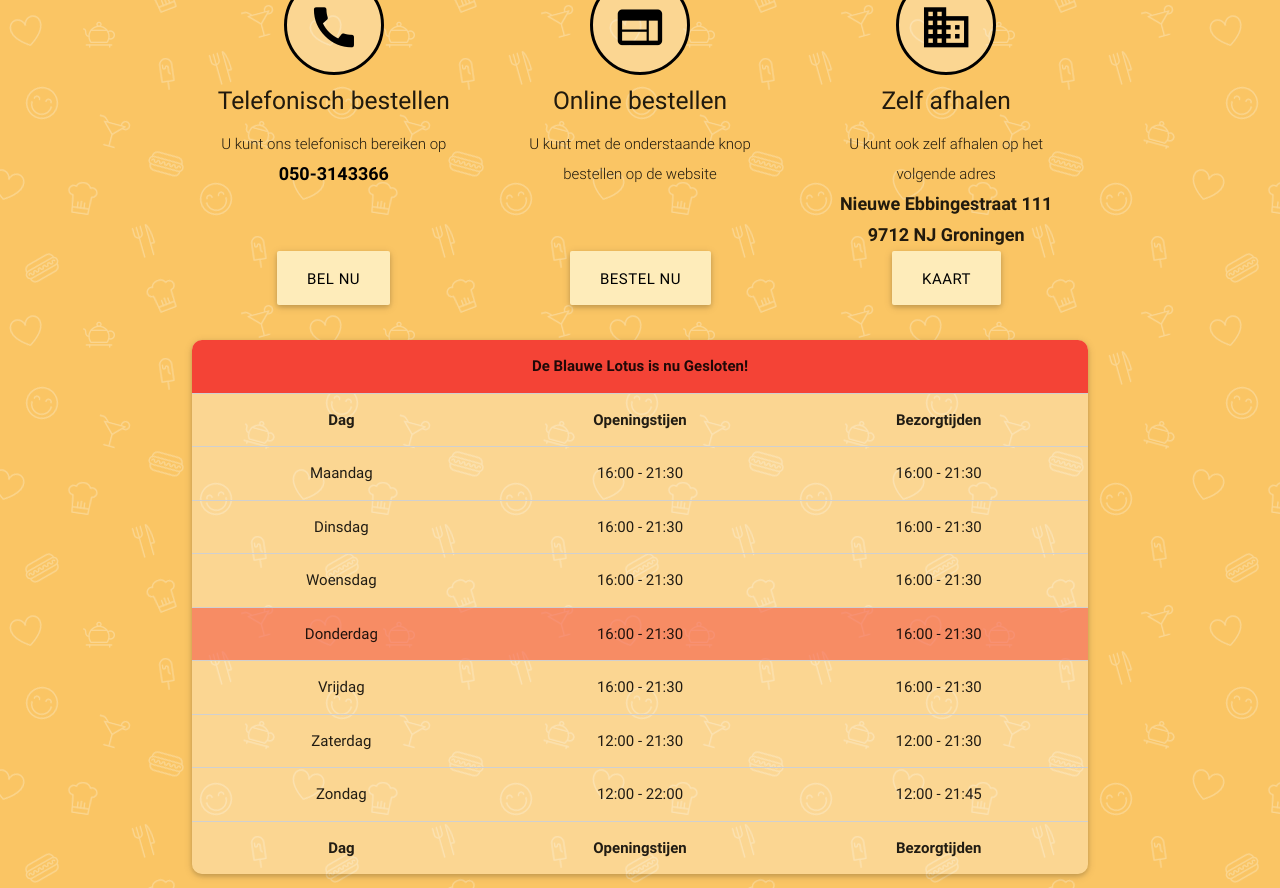
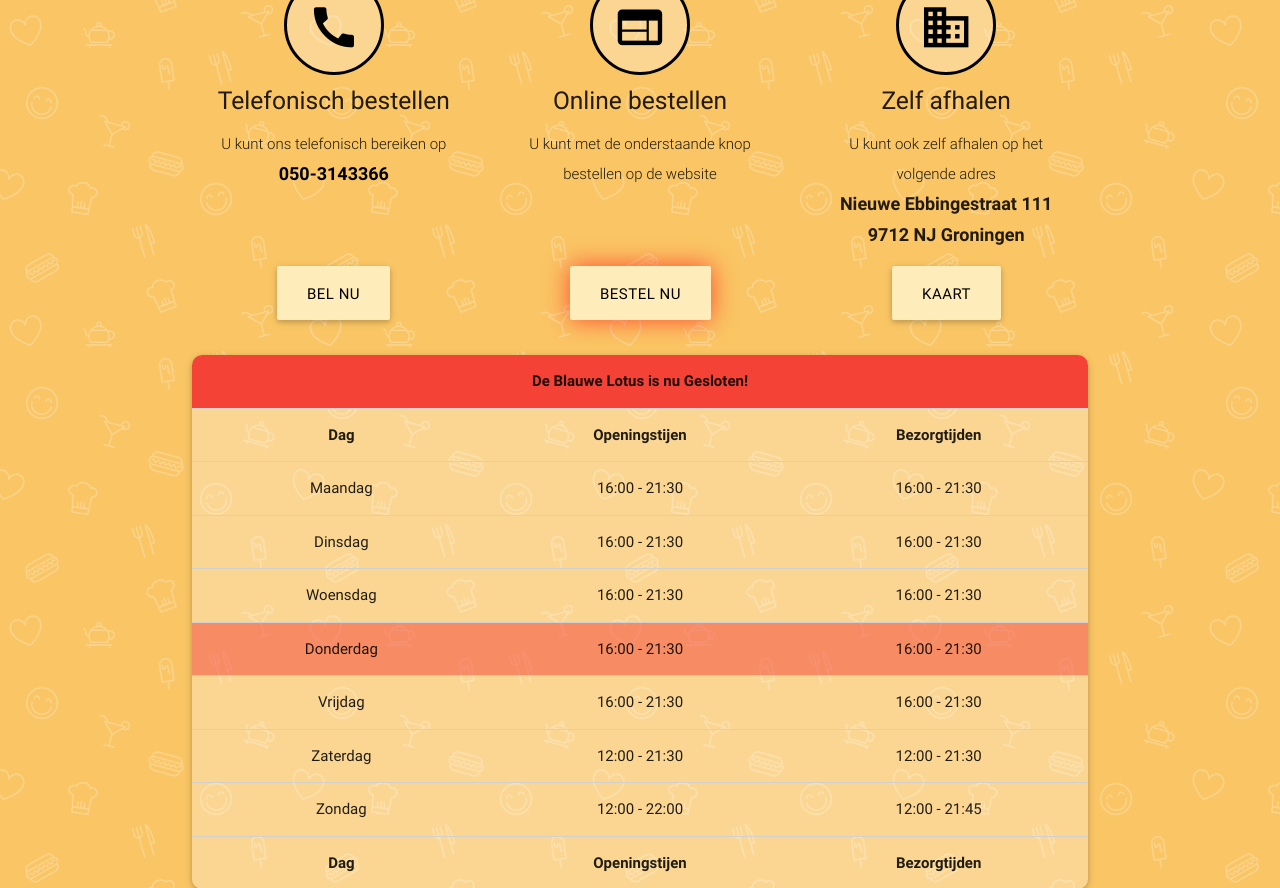
Before and after one commit to Netherland/Netherland.github.io, a PHP site: page / in a window 1280 px wide. Shown: the part 604-1492 px from the top of the page. Run offline with PHP 8.4, Linux system fonts and the light colour scheme; some libraries are stand-ins or nearby versions; some web fonts are replaced.

Commit message:
Added files via upload

```diff
--- a/css/style.css
+++ b/css/style.css
@@ -265,6 +265,10 @@ margin-top: 18vh;
     padding-top:35px;
 }
 
+.morepadbtm {
+    padding-bottom:10px;
+}
+
 .nopadtop {
     padding-top:0px;
 }
@@ -439,6 +443,7 @@ box-shadow: 0px 0px 36px 0px rgba(204,37,45,1);
 
 .drink {
     width:100%;
+    padding:30px;
 }
 
 .italic {
@@ -473,3 +478,38 @@ box-shadow: 0px 0px 36px 0px rgba(204,37,45,1);
 .alert {
     background-color:rgba(244,67,54,0.5);
 }
+
+div.collapsible-header.lotuskleur.flow-text, div.collapsible-header.menutitel.flow-text.center.z-depth-1.name {
+    cursor:default;
+}
+
+.bestelknop {
+    -webkit-animation: mymove 2s infinite; /* Chrome, Safari, Opera */
+    animation: mymove 2s infinite;
+}
+
+/* Chrome, Safari, Opera */
+@-webkit-keyframes mymove {
+    0%   {-webkit-box-shadow: 0px 0px 0px 0px rgba(255, 255, 255, 0.75);
+-moz-box-shadow:    0px 0px 0px 0px rgba(255, 255, 255, 0.75);
+box-shadow:         0px 0px 0px 0px rgba(255, 255, 255, 0.75);}
+    50%  {-webkit-box-shadow: 0px 0px 28px 0px rgba(255, 0, 0, 0.75);
+-moz-box-shadow:    0px 0px 28px 0px rgba(255, 0, 0, 0.75);
+box-shadow:         0px 0px 28px 0px rgba(255, 0, 0, 0.75);}
+    100% {-webkit-box-shadow: 0px 0px 0px 0px rgba(255, 255, 255, 0.75);
+-moz-box-shadow:    0px 0px 0px 0px rgba(255, 255, 255, 0.75);
+box-shadow:         0px 0px 0px 0px rgba(255, 255, 255, 0.75);}
+}
+
+/* Standard syntax */
+@keyframes mymove {
+    0%   {-webkit-box-shadow: 0px 0px 0px 0px rgba(255, 255, 255, 0.75);
+-moz-box-shadow:    0px 0px 0px 0px rgba(255, 255, 255, 0.75);
+box-shadow:         0px 0px 0px 0px rgba(255, 255, 255, 0.75);}
+    50%  {-webkit-box-shadow: 0px 0px 28px 0px rgba(255, 0, 0, 0.75);
+-moz-box-shadow:    0px 0px 28px 0px rgba(255, 0, 0, 0.75);
+box-shadow:         0px 0px 28px 0px rgba(255, 0, 0, 0.75);}
+    100% {-webkit-box-shadow: 0px 0px 0px 0px rgba(255, 255, 255, 0.75);
+-moz-box-shadow:    0px 0px 0px 0px rgba(255, 255, 255, 0.75);
+box-shadow:         0px 0px 0px 0px rgba(255, 255, 255, 0.75);}
+}
--- a/index.html
+++ b/index.html
@@ -47,7 +47,7 @@
 <body>
 
           <h1> NIET GEBRUIKEN!!!! TEST PAGINA VOOR BROWSER COMPABILITEIT!!! </h1>
-          <div id="gebruikphp"></div><h4>Gebruik de php pagina</h4></div>
+          <h4>Gebruik de php pagina</h4>
 
 
 
--- a/index.php
+++ b/index.php
@@ -95,7 +95,7 @@
                 <h2 class="center black-text iconsymbol"><i class="material-icons">call</i></h2></div>
               <h5 class="center">Telefonisch bestellen</h5>
 
-              <p class="light center">U kunt ons telefonisch bereiken op<br><span class="infoimportant black-text">050-3143366</span><br><a class="btn-large waves-effect waves-light lotuskleur lighten-1 black-text lotuskleur hide-on-med-and-up" href="tel:0503143366">Bel Nu</a><br></p>
+              <p class="light center">U kunt ons telefonisch bereiken op<br><span class="infoimportant black-text">050-3143366</span><br><a class="btn-large moremargins waves-effect waves-light lotuskleur lighten-1 black-text lotuskleur hide-on-med-and-up z-depth-1" href="tel:0503143366">Bel Nu</a><br></p>
             </div>
           </div>
 
@@ -108,7 +108,7 @@
               <p class="light center">U kunt met de onderstaande knop bestellen op de website
               </p>
               <div class="row center">
-                <a class="btn-large waves-effect waves-light lotuskleur lighten-1 black-text lotuskleur hide-on-med-and-up" href="http://bestellen.blauwe-lotus.nl/">Bestel Nu</a>
+                <a class="btn-large waves-effect waves-light lotuskleur lighten-1 black-text lotuskleur hide-on-med-and-up bestelknop z-depth-1 moremargins" href="http://bestellen.blauwe-lotus.nl/">Bestel Nu</a>
               </div>
 
             </div>
@@ -121,17 +121,17 @@
                 <h2 class="center black-text iconsymbol"><i class="material-icons">business</i></h2></div>
               <h5 class="center">Zelf afhalen</h5>
 
-              <p class="light center nomargins">U kunt ook zelf afhalen op het volgende adres<br><span class="infoimportant">Nieuwe Ebbingestraat 111<br>9712 NJ Groningen</span></p>
+              <p class="light center">U kunt ook zelf afhalen op het volgende adres<br><span class="infoimportant">Nieuwe Ebbingestraat 111<br>9712 NJ Groningen</span></p>
               <div class="row center nomargins">
-                <a class="btn-large waves-effect waves-light lotuskleur lighten-1 black-text lotuskleur ss hide-on-med-and-up" href="#map">Kaart</a>
+                <a class="btn-large waves-effect waves-light lotuskleur lighten-1 black-text lotuskleur ss hide-on-med-and-up z-depth-1 moremargins" href="#map">Kaart</a>
               </div>
             </div>
           </div>
         </div>
         <div class="row hide-on-small-only center">
-          <div class="col s4"><a class="btn-large waves-effect waves-light lotuskleur lighten-1 black-text lotuskleur tooltipped" data-position="top" data-delay="50" data-tooltip="werkt alleen op mobiel" href="tel:0503143366">Bel Nu</a></div>
-          <div class="col s4"><a class="btn-large waves-effect waves-light lotuskleur lighten-1 black-text lotuskleur" href="http://bestellen.blauwe-lotus.nl/">Bestel Nu</a></div>
-          <div class="col s4"><a class="btn-large waves-effect waves-light lotuskleur lighten-1 black-text lotuskleur ss" href="#map">Kaart</a></div>
+          <div class="col s4"><a class="btn-large waves-effect waves-light lotuskleur lighten-1 black-text lotuskleur tooltipped z-depth-1" data-position="top" data-delay="50" data-tooltip="werkt alleen op mobiel" href="tel:0503143366">Bel Nu</a></div>
+          <div class="col s4"><a class="btn-large waves-effect waves-light lotuskleur lighten-1 black-text lotuskleur bestelknop z-depth-1" href="http://bestellen.blauwe-lotus.nl/">Bestel Nu</a></div>
+          <div class="col s4"><a class="btn-large waves-effect waves-light lotuskleur lighten-1 black-text lotuskleur ss z-depth-1" href="#map">Kaart</a></div>
         </div>
       </div>
     </div>
@@ -270,7 +270,7 @@
               <div class="icon-block transbg">
 <img src="img/drinken.png" class="drink" alt="Drinken">
 
-                <p class="light flow-text">Gratis blikje drinken bij iedere bestelling!</p>
+                <p class="light flow-text morepadbtm">Gratis blikje drinken bij iedere bestelling!</p>
               </div>
             </div>
           </div>
@@ -371,8 +371,8 @@
     <div class="footer-copyright">
       <div class="container center">
         <div class="row">
-          <div class="col s6 black-text">
-            Made with <span class="hearts">❤</span> in <span class="light">050</span></div>
+          <div class="col s6 black-text valign-wrapper">
+              Made with <span class="hearts valign">❤</span> in <span class="light">050</span></div>
           <div class="col s6 black-text"> Built with <a href="http://materializecss.com/" class="materialize">Materialize</a>
           </div>
         </div>
--- a/menukaart.html
+++ b/menukaart.html
@@ -9,7 +9,7 @@
          </div>
           <div class="collapsible-body lotuskleur lighten-4">
 
-            <ul class="collapsible list" data-collapsible="accordion" id="menucontainer">
+            <ul class="list" id="menucontainer">
               <li>
                 <li><div class="collapsible-header menutitel flow-text center z-depth-1 name"><b>Populaire gerechten</b></div></li>
                 <li><div class="collapsible-header lotuskleur flow-text"><p><span class="nummer">1501 </span><b class="naam">Menu Aanbieding</b><span class="prijs">€ 16.80</span><br><span class="light italic">2x Kippensoep of Tomatensoep, Babi Pangang,sate, Foe yong hai,Mini loempia's en Kroepkoek</span><br><span class="micro light">Keuze uit: Witte Rijst, Nasi, Bami, Mihoen</span></p></div></li>
```
Also changed, not shown: nbproject/private/private.xml (+7 -1 lines), README.md, js/init.js (line endings or trailing spaces).
